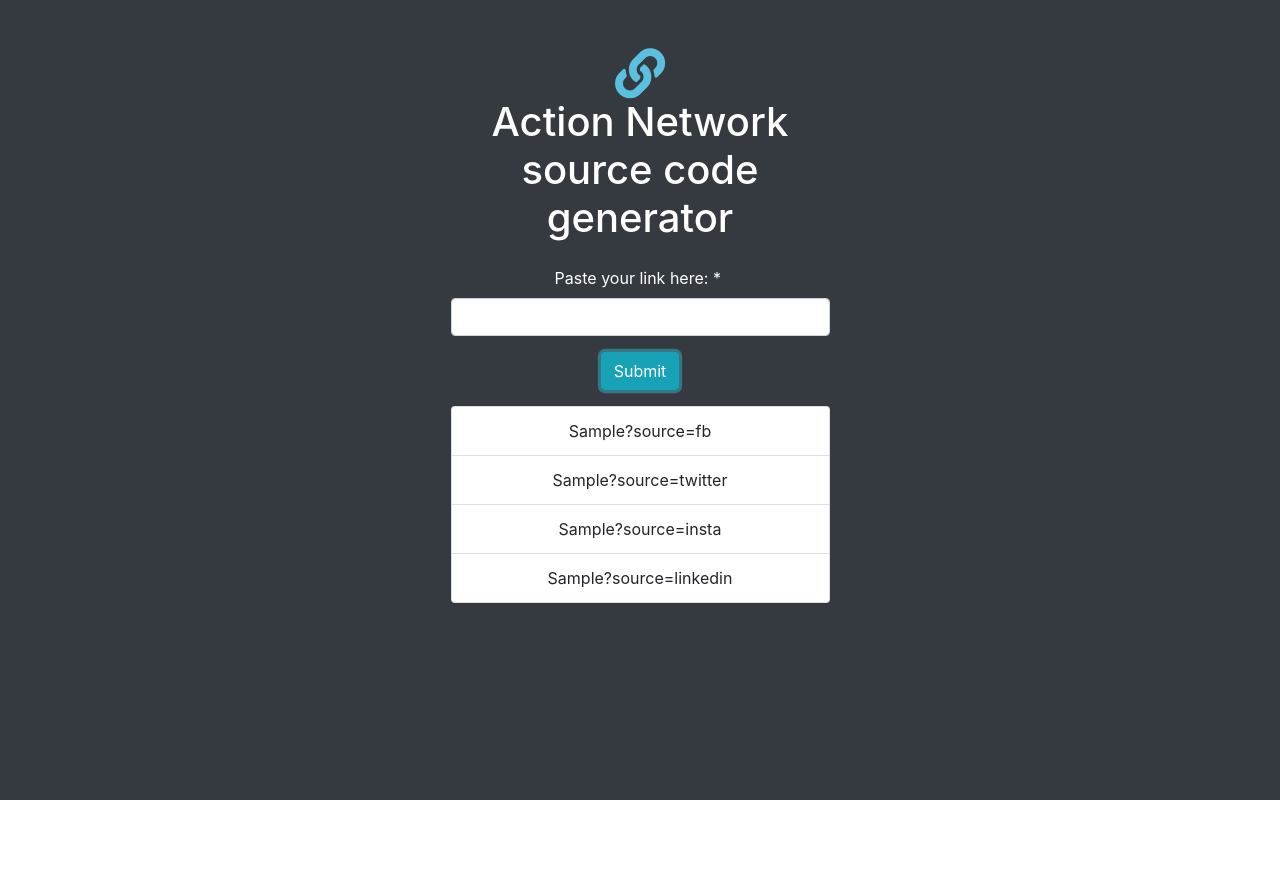
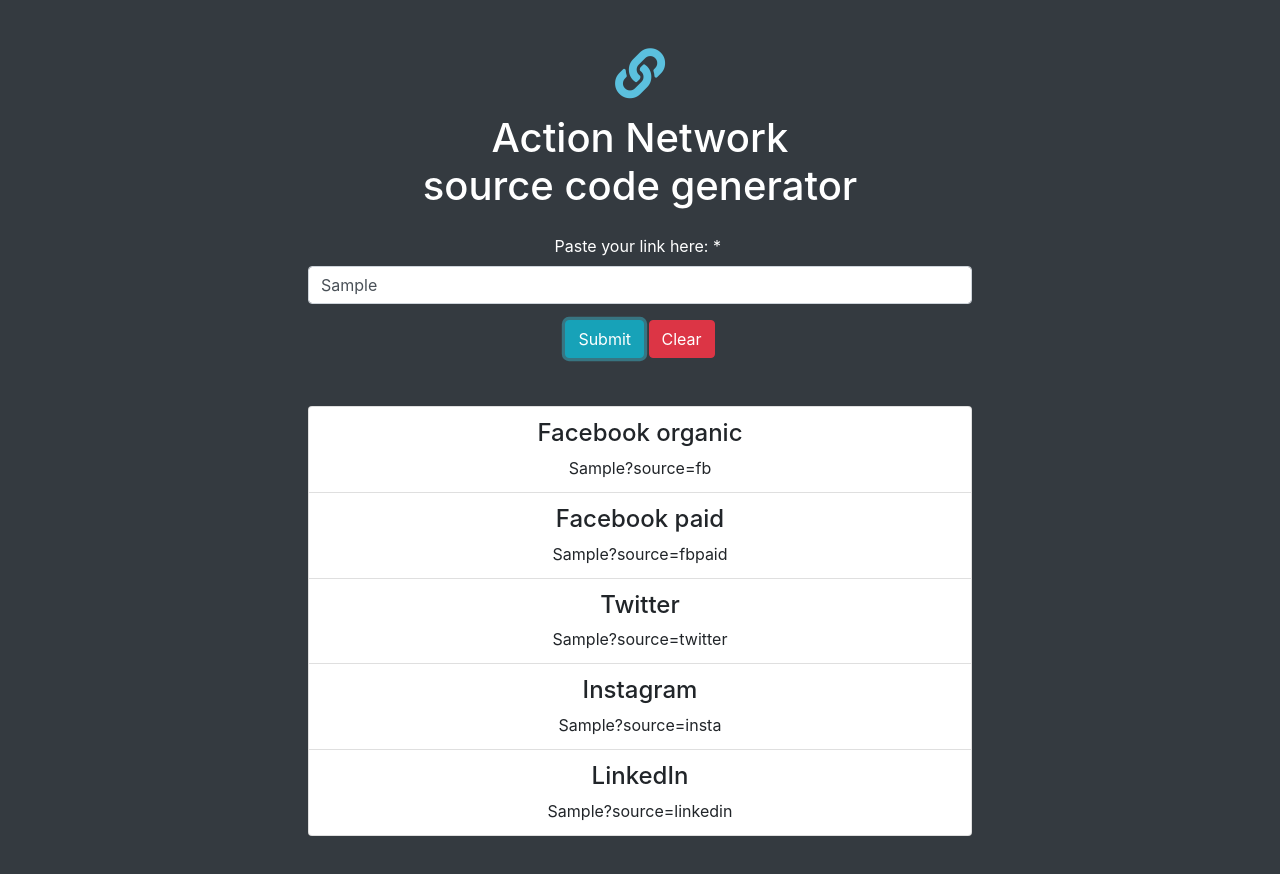
Before and after one commit to michellewatts20000/an-source-code-generator, a plain HTML site: page index.html in a window 1280 px wide. Both pictures are taken after typing "Sample" into the empty fields and a click on the button "Submit". Before the commit the page ends 800 px from the top, so only its background shows below. Drawn offline with nearby package versions, Linux system fonts and the light colour scheme.

Commit message:
cange to for loop and edited mapping

```diff
--- a/assets/js/script.js
+++ b/assets/js/script.js
@@ -2,7 +2,32 @@
 var nameInputEl = $('#link');
 var skillsListEl = $('#printed-links');
 
-const array1 = ["?source=fb", "?source=twitter", "?source=insta", "?source=linkedin"];
+
+// const array1 = ["?source=fb", "?source=twitter", "?source=insta", "?source=linkedin"];
+
+
+const array1 = [
+    {
+      name: 'Facebook organic',
+      source: '?source=fb',
+    },
+    {
+        name: 'Facebook paid',
+        source: '?source=fbpaid',
+    },
+    {
+        name: 'Twitter',
+        source: '?source=twitter',
+    },
+    {
+        name: 'Instagram',
+        source: '?source=insta',
+    },
+    {
+        name: 'LinkedIn',
+        source: '?source=linkedin',
+    },
+  ];
 
 // pass a function to map
 
@@ -11,32 +36,46 @@
     event.preventDefault();
 
     var nameInput = nameInputEl.val();
-    const map1 = array1.map(x => nameInput + x);
+    // const map1 = array1.map(x => nameInput + x);
 
-    console.log(map1)
-    console.log(nameInput)
+    let map1 = array1.map(obj => {
+        let rObj = {}
+        rObj["name"] = obj.name
+        rObj["source"] = nameInput + obj.source;
+        return rObj
+     })
 
-    if (!nameInput) {
-        alert('You need to put a link in this field');
-        return;
+
+    var i;
+    for (i = 0; i < map1.length; i++) {
+        var listEl = $('<li>');
+        var heading = $('<h4>')
+        var link = $('<a>').addClass('copy');
+        link.text(map1[i].source)
+        heading.text(map1[i].name)
+        listEl.addClass('list-group-item copy');
+        listEl.appendTo(skillsListEl);
+        heading.appendTo(listEl);
+        link.appendTo(listEl);
     }
 
-    $.each(map1, function (index, value) {
-        var listEl = $('<li>');
-        listEl.addClass('list-group-item copy').text(value);
-        listEl.appendTo(skillsListEl);
-    });
 
-    // resets form
-    nameInputEl.val('');
+
 
 };
 
 formEl.on('submit', handleFormSubmit);
 
-function copyLink() {
-    var linkSelect = document.querySelector(".copy");
-    linkSelect.select();
-    document.execCommand("copy");
-    alert('Link copied!')
-}
+// function copyLink() {
+//     var linkSelect = document.querySelector(".copy");
+//     linkSelect.select();
+//     document.execCommand("copy");
+//     alert('Link copied!')
+// }
+
+// $(".copy").on('click', function(event){
+//     var linkSelect = document.querySelector(".copy");
+//     linkSelect.select();
+//     document.execCommand("copy");
+//     alert('Link copied!')
+// })
--- a/index.html
+++ b/index.html
@@ -30,10 +30,10 @@
 
         <div class="container">
             <div class="row">
-                <div class="col-xl-5 col-lg-6 col-md-8 col-sm-10 mx-auto text-center p-5">
-                    <i class="fas fa-link"></i>
+                <div class="col-xl-8 col-lg-8 col-md-8 col-sm-10 mx-auto text-center p-5">
+                    <i class="fas fa-link mb-3"></i>
 
-                    <h1 class="text-white">Action Network source code generator</h1>
+                    <h1 class="text-white">Action Network <br>source code generator</h1>
 
                     <form id="generator">
 
@@ -44,9 +44,12 @@
                         <button type="submit" value="Submit" class="btn btn-info">
                             Submit
                         </button>
+                        <button type="submit" value="Refresh Page" onClick="location.href=location.href" class="btn btn-danger">
+                            Clear
+                        </button>
 
 
-                        <div class="mt-3" id="result"></div>
+                        <div class="mt-5" id="result"></div>
                         <ul class="list-group" id="printed-links"></ul>
 
                     </form>
```
